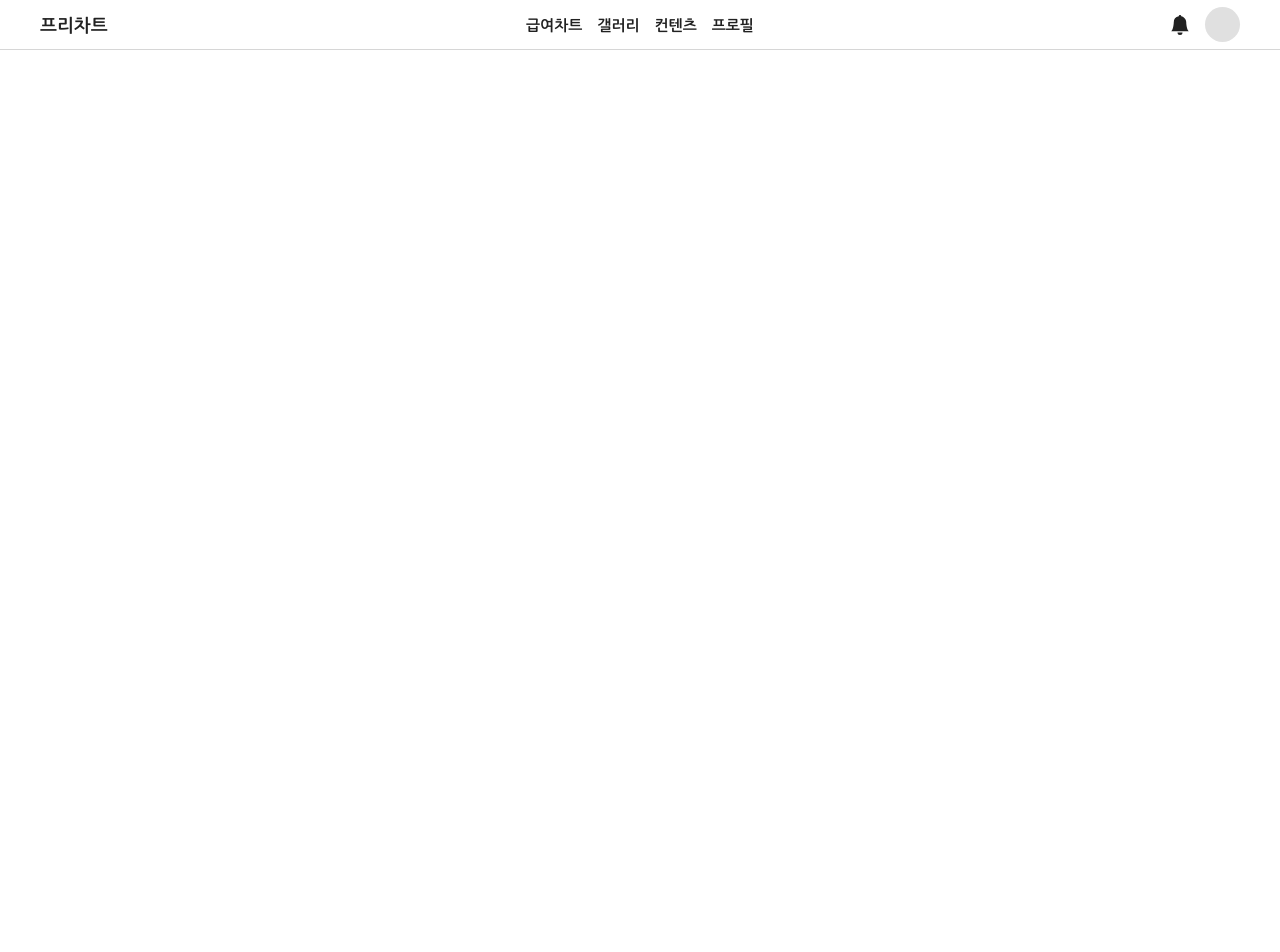
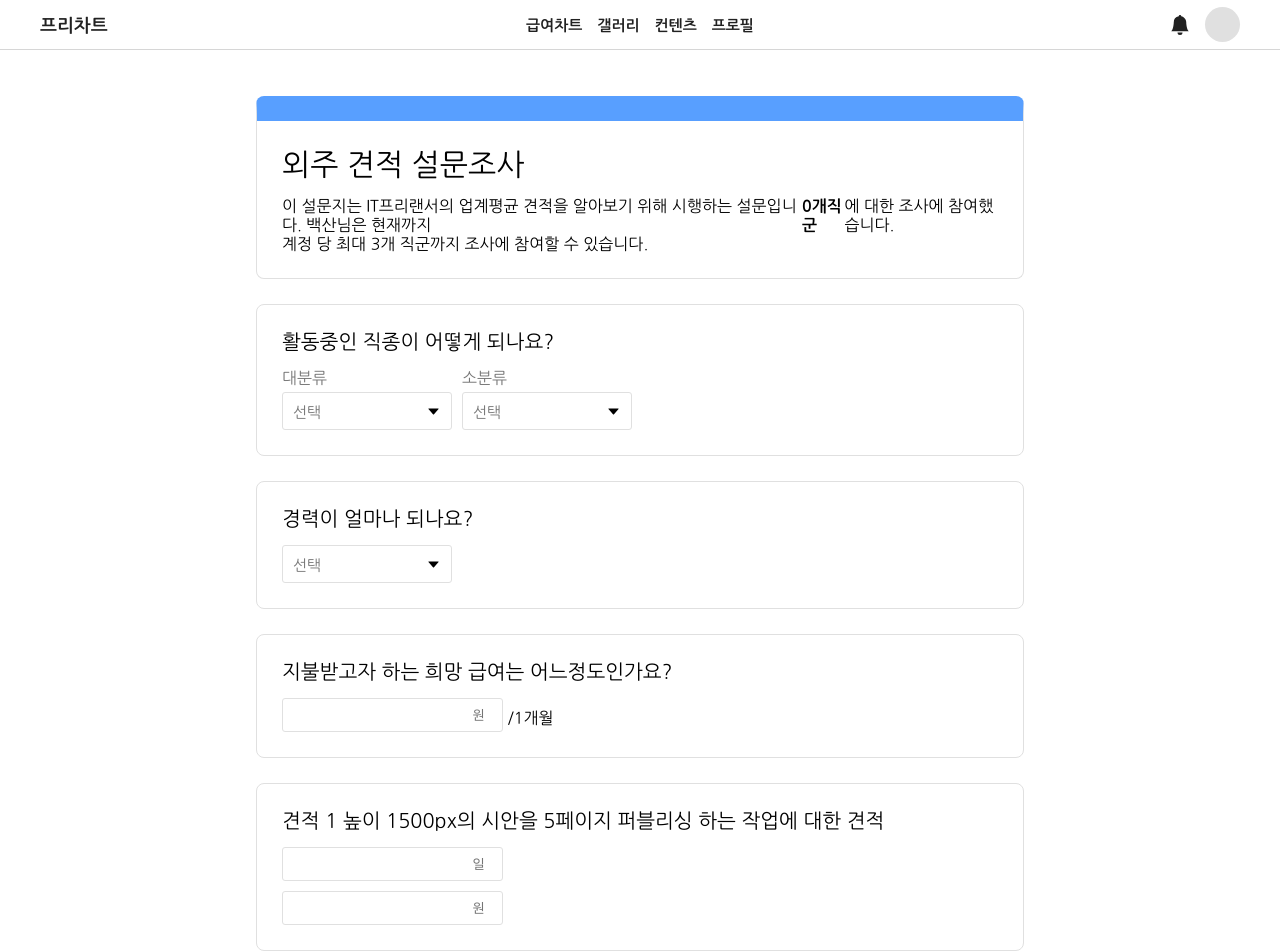
Before and after one commit to demain18/TeamFreeChart_client, a React (Create React App) app: page /Survey in a window 1280 px wide. Shown: the top 952 px of the page. Before the commit the page ends 800 px from the top, so only its background shows below. Built offline with nearby package versions, Linux system fonts and the light colour scheme.

Commit message:
[추가] : Survey 생성 - 조사참여하기 화면 퍼블작업

```diff
--- a/src/Routes.js
+++ b/src/Routes.js
@@ -5,6 +5,7 @@ const Home = lazy(() => import("pages/Home"));
 const GalleryExplore = lazy(() => import("pages/GalleryExplore"));
 const GalleryDetail = lazy(() => import("pages/GalleryDetail"));
 const ProfileDetail = lazy(() => import("pages/ProfileDetail"));
+const Survey = lazy(() => import("pages/Survey"));
 function Router() {
   return (
     <>
@@ -12,6 +13,7 @@ function Router() {
       <Route exact path="/GalleryExplore" component={GalleryExplore} />
       <Route exact path="/GalleryDetail" component={GalleryDetail} />
       <Route exact path="/ProfileDetail" component={ProfileDetail} />
+      <Route exact path="/Survey" component={Survey} />
     </>
   );
 }
--- /dev/null
+++ b/src/pages/Survey/index.jsx
@@ -0,0 +1,75 @@
+import React, { Fragment } from "react";
+
+import * as S from "./style";
+
+const Survey = () => (
+  <Fragment>
+    <S.Wrapper>
+
+    {/* 제목영역 */}
+    <S.SurveyDetail style={{borderTop:"25px solid #589FFF"}}>
+      <p style={{fontSize:"30px",marginBottom:"15px"}}>외주 견적 설문조사</p>
+      <div>
+        <p style={{display:"flex"}}>이 설문지는 IT프리랜서의 업계평균 견적을 알아보기 위해 시행하는 설문입니다.
+        백산님은 현재까지 &nbsp;<p style={{fontWeight:"bold"}}> 0개직군</p>에 대한 조사에 참여했습니다. </p><p>계정 당 최대 3개 직군까지 조사에 참여할 수 있습니다.</p>
+      </div>
+    </S.SurveyDetail>
+
+    {/* 직종선택 */}
+    <S.SurveyDetail>
+      <S.SurveyDetailTitle>활동중인 직종이 어떻게 되나요?</S.SurveyDetailTitle>
+      <S.SelctBoxesDiv>
+        <S.SelectDiv>
+          <p>대분류</p>
+          <S.Select>
+            선택
+            <S.DownTriIcon />
+          </S.Select>
+        </S.SelectDiv>
+        <S.SelectDiv>
+          <p>소분류</p>
+          <S.Select>
+            선택
+            <S.DownTriIcon />
+          </S.Select>
+        </S.SelectDiv>
+      </S.SelctBoxesDiv>
+    </S.SurveyDetail>
+
+    {/* 경력선택 */}
+    <S.SurveyDetail>
+      <S.SurveyDetailTitle>경력이 얼마나 되나요?</S.SurveyDetailTitle>
+      <S.SelectDiv>
+      <S.Select>
+        선택
+        <S.DownTriIcon />
+      </S.Select>
+      </S.SelectDiv>
+    </S.SurveyDetail>
+
+    {/* 급여영역 */}
+    <S.SurveyDetail>
+      <S.SurveyDetailTitle>지불받고자 하는 희망 급여는 어느정도인가요?</S.SurveyDetailTitle>
+      <div style={{display:"flex"}}>
+        <S.PayInput placeholder="원" /><S.MonthP>/1개월</S.MonthP>
+      </div>
+    </S.SurveyDetail>
+
+    {/* 견적영역 */}
+    <S.SurveyDetail>
+      <S.SurveyDetailTitle>견적 1 높이 1500px의 시안을 5페이지 퍼블리싱 하는 작업에 대한 견적</S.SurveyDetailTitle>
+      <div>
+        <S.PayInput  placeholder="일"/>
+      </div>
+      <div style={{marginTop:"10px"}}>
+        <S.PayInput  placeholder="원" />
+      </div>
+    </S.SurveyDetail>
+
+    <S.SurveyUploadButton>제출</S.SurveyUploadButton>
+
+    </S.Wrapper>
+  </Fragment>
+);
+
+export default Survey;
--- /dev/null
+++ b/src/pages/Survey/style.js
@@ -0,0 +1,91 @@
+import styled from "styled-components";
+import { AiFillCaretDown } from "react-icons/ai";
+
+export const Select = styled.div`
+  cursor: pointer;
+  outline: none;
+  display: flex;
+  font-size: 15px;
+  color: #767676;
+  padding: 0px 10px;
+  width: 100%;
+  margin-top:5px;
+  height: 38px;
+  border-radius: 3px;
+  border: solid 1px #e0e0e0;
+  background-color: #ffffff;
+  justify-content: space-between;
+  align-items: center;
+  box-sizing: border-box;
+`;
+
+export const DownTriIcon = styled(AiFillCaretDown)`
+  width: 15px;
+  height: 15px;
+  color: #000;
+`;
+
+export const SelectDiv = styled.div`
+  width: 170px;
+  margin-right: 10px;
+`;
+
+export const SurveyDetail = styled.div`
+  border : 1px solid #e0e0e0;
+  margin-top : 25px;
+  border-radius : 8px;
+  padding : 25px;
+  background : #ffffff;
+`;
+
+export const Wrapper = styled.div`
+  justify-content: center;
+  align-items: center;
+  position : relative;
+  left : 20%;
+  width: 60%;
+  min-height: 200px;
+  margin-top: 96px;
+  box-sizing: border-box;
+`;
+
+export const SurveyDetailTitle = styled.p`
+  font-size: 20px;
+  margin-bottom : 15px;
+`;
+
+export const SelctBoxesDiv = styled.div`
+  display : flex;
+  color : #767676;
+`;
+
+export const PayInput = styled.input.attrs({
+  type : 'number',
+})`
+  height: 30px;
+  width: 30%;
+  border-radius: 3px;
+  border: solid 1px #e0e0e0;
+  text-align: right;
+`;
+
+export const MonthP = styled.p`
+  margin-left: 5px;
+  margin-top: 10px;
+`;
+
+export const SurveyUploadButton = styled.div`
+  cursor: pointer;
+  outline: none;
+  display: flex;
+  justify-content: center;
+  align-items: center;
+  color: #fff;
+  font-size: 15px;
+  font-weight: bold;
+  width: 94px;
+  height: 38px;
+  border-radius: 5px;
+  background-color: #589fff;
+  margin-top : 15px;
+`;
```
Also changed, not shown: 1 other file (tests, documents, lock files or other folders).
